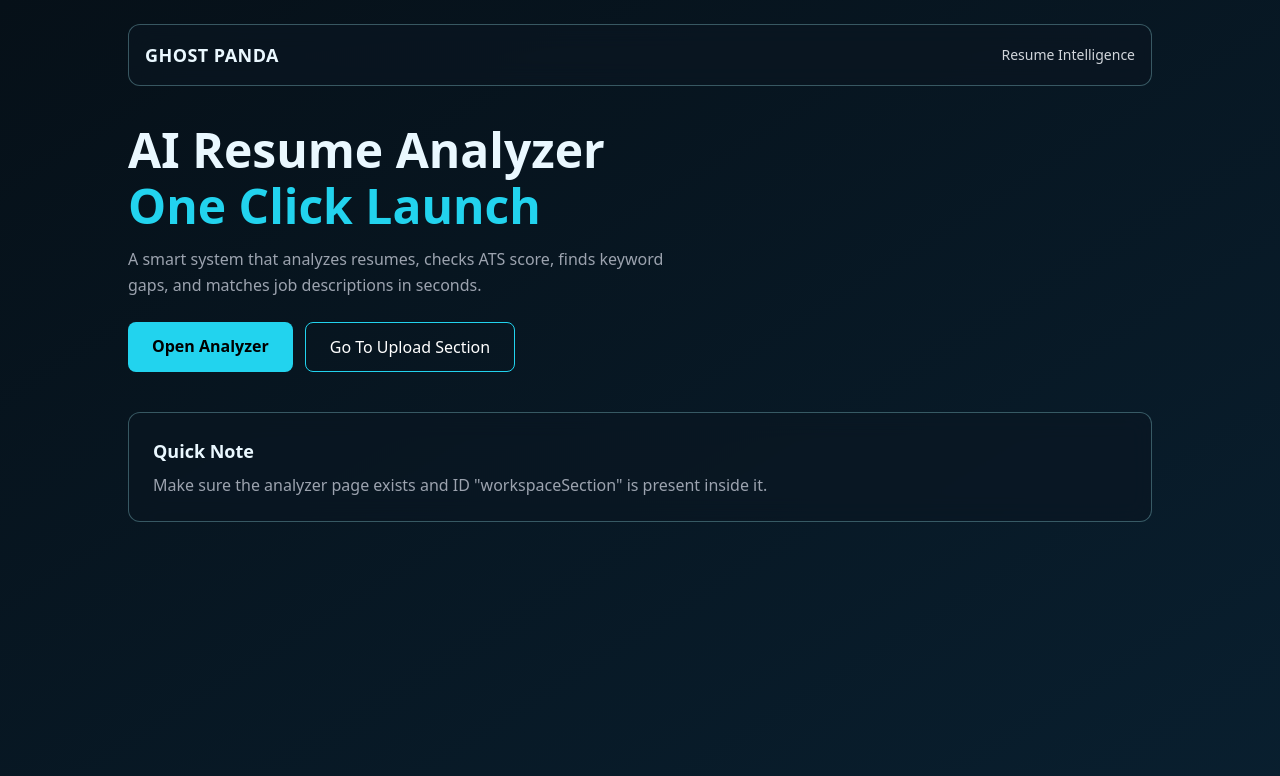
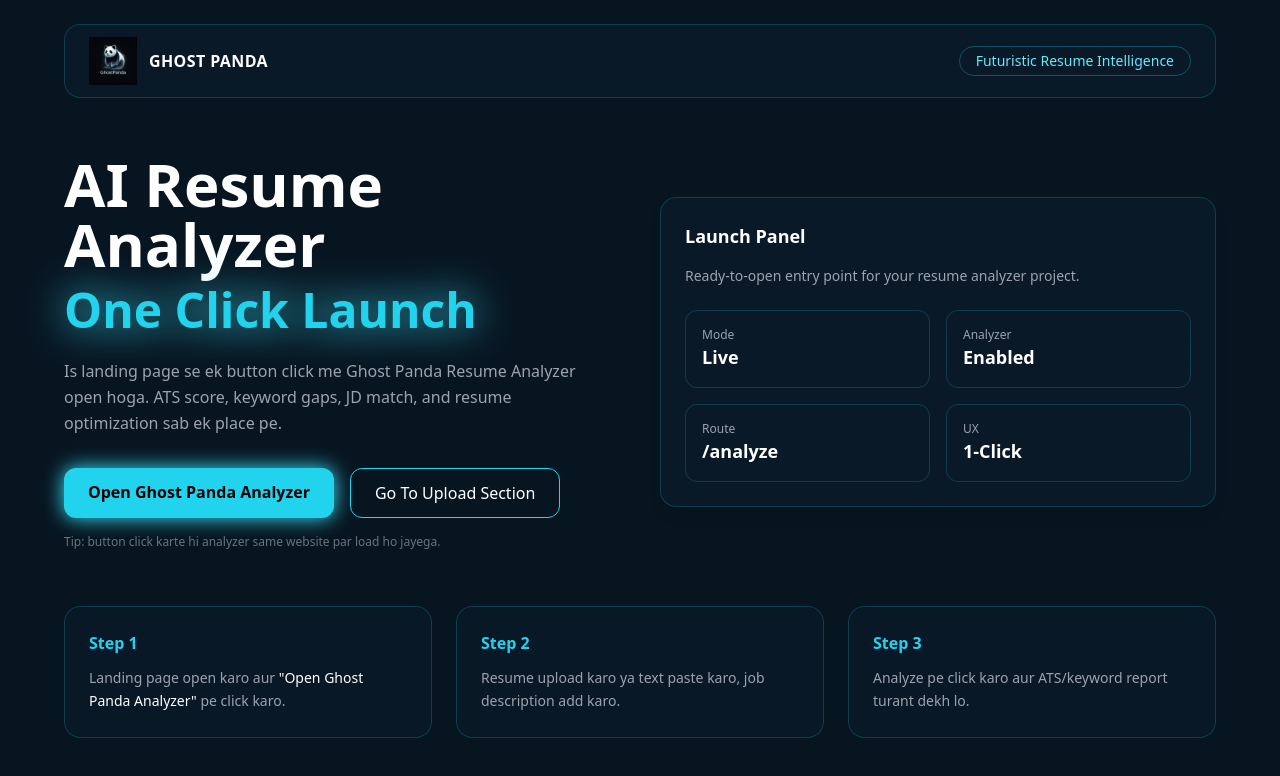
Before and after one commit to anaskhan08274-alt/bhostpandayash, a React (Create React App) app: page / in a window 1280 px wide. Shown: the top 776 px of the page. Built offline with nearby package versions, Linux system fonts and the light colour scheme; the HTML template or start-up script is replaced by a standard one.

Commit message:
new commit

```diff
--- a/src/pages/HomePage.js
+++ b/src/pages/HomePage.js
@@ -2,61 +2,144 @@
 
 export default function HomePage() {
   return (
-    <div className="min-h-screen bg-gradient-to-br from-[#061018] to-[#091f2f] text-[#eaf8ff] font-sans px-4 py-6">
+    <div className="min-h-screen bg-[#071521] text-white px-6 py-6">
 
-      <div className="max-w-5xl mx-auto">
+      <div className="max-w-6xl mx-auto">
 
         {/* Navbar */}
-        <nav className="flex justify-between items-center p-4 border border-cyan-200/30 rounded-xl bg-[#0a1622]/70 backdrop-blur-md">
-          <div className="font-bold text-lg tracking-wide">
+        <div className="flex justify-between items-center border border-cyan-400/20 rounded-2xl px-6 py-3 bg-[#0b1c2b]/70 backdrop-blur-md">
+          <div className="flex items-center gap-3">
+            <div className="w-12 h-12 bg-black rounded-lg flex items-center justify-center text-cyan-400 font-bold">
+              <img
+                src="pandaimg.jpeg"
+                class="img-fluid rounded-top"
+                alt=""
+              />
+
+            </div>
+            <span className="font-semibold tracking-wide">
               GHOST PANDA
+            </span>
           </div>
-          <div className="text-sm text-gray-300">
-            Resume Intelligence
+
+          <div className="border border-cyan-400/30 px-4 py-1 rounded-full text-sm text-cyan-300">
+            Futuristic Resume Intelligence
           </div>
-        </nav>
+        </div>
 
         {/* Hero Section */}
-        <section className="mt-10">
-          <h1 className="text-4xl md:text-5xl font-bold leading-tight">
-            AI Resume Analyzer
-            <span className="block text-cyan-400 mt-2">
-              One Click Launch
-            </span>
+        <div className="grid md:grid-cols-2 gap-10 mt-14 items-center">
+
+          {/* LEFT */}
+          <div>
+            <h1 className="text-5xl md:text-6xl font-bold leading-tight">
+              AI Resume <br /> Analyzer
             </h1>
 
-          <p className="text-gray-400 mt-4 max-w-xl leading-relaxed">
-            A smart system that analyzes resumes, checks ATS score,
-            finds keyword gaps, and matches job descriptions in seconds.
+            <h2 className="text-4xl md:text-5xl font-bold mt-3 text-cyan-400 drop-shadow-[0_0_20px_#3ee8ff]">
+              One Click Launch
+            </h2>
+
+            <p className="text-gray-400 mt-6 max-w-lg leading-relaxed">
+              Is landing page se ek button click me Ghost Panda Resume Analyzer
+              open hoga. ATS score, keyword gaps, JD match, and resume optimization
+              sab ek place pe.
             </p>
 
-          <div className="mt-6 flex flex-wrap gap-3">
+            {/* Buttons */}
+            <div className="flex gap-4 mt-8 flex-wrap">
               <Link
                 to="/analyze"
-              className="px-6 py-3 rounded-lg bg-cyan-400 text-black font-semibold hover:bg-cyan-300 transition"
+                className="bg-cyan-400 text-black px-6 py-3 rounded-xl font-semibold hover:bg-cyan-300 transition shadow-[0_0_20px_#3ee8ff]"
               >
-              Open Analyzer
+                Open Ghost Panda Analyzer
               </Link>
 
               <Link
                 to="/analyze#workspaceSection"
-              className="px-6 py-3 rounded-lg border border-cyan-400 text-white hover:bg-cyan-400/10 transition"
+                className="border border-cyan-400 px-6 py-3 rounded-xl hover:bg-cyan-400/10 transition"
               >
                 Go To Upload Section
               </Link>
             </div>
-        </section>
 
-        {/* Card */}
-        <section className="mt-10 p-6 border border-cyan-200/30 rounded-xl bg-[#0a1622]/60 backdrop-blur-md">
-          <h3 className="text-lg font-semibold mb-2">
-            Quick Note
+            <p className="text-xs text-gray-500 mt-4">
+              Tip: button click karte hi analyzer same website par load ho jayega.
+            </p>
+          </div>
+
+          {/* RIGHT PANEL */}
+          <div className="bg-[#0b1c2b]/70 border border-cyan-400/20 rounded-2xl p-6 backdrop-blur-md shadow-lg">
+            <h3 className="text-lg font-semibold mb-4">
+              Launch Panel
             </h3>
-          <p className="text-gray-400">
-            Make sure the analyzer page exists and ID
-            "workspaceSection" is present inside it.
+
+            <p className="text-gray-400 text-sm mb-6">
+              Ready-to-open entry point for your resume analyzer project.
             </p>
-        </section>
+
+            <div className="grid grid-cols-2 gap-4">
+
+              <div className="border border-cyan-400/20 rounded-xl p-4">
+                <p className="text-xs text-gray-400">Mode</p>
+                <h4 className="text-lg font-semibold">Live</h4>
+              </div>
+
+              <div className="border border-cyan-400/20 rounded-xl p-4">
+                <p className="text-xs text-gray-400">Analyzer</p>
+                <h4 className="text-lg font-semibold">Enabled</h4>
+              </div>
+
+              <div className="border border-cyan-400/20 rounded-xl p-4">
+                <p className="text-xs text-gray-400">Route</p>
+                <h4 className="text-lg font-semibold">/analyze</h4>
+              </div>
+
+              <div className="border border-cyan-400/20 rounded-xl p-4">
+                <p className="text-xs text-gray-400">UX</p>
+                <h4 className="text-lg font-semibold">1-Click</h4>
+              </div>
+
+            </div>
+          </div>
+
+        </div>
+
+        {/* STEPS SECTION (Niche ke cards) */}
+        <div className="grid md:grid-cols-3 gap-6 mt-14">
+
+          {/* Step 1 */}
+          <div className="border border-cyan-400/20 rounded-2xl p-6 bg-[#0b1c2b]/60 backdrop-blur-md">
+            <h3 className="text-cyan-400 font-semibold mb-3">
+              Step 1
+            </h3>
+            <p className="text-gray-400 text-sm leading-relaxed">
+              Landing page open karo aur <span className="text-white">"Open Ghost Panda Analyzer"</span> pe click karo.
+            </p>
+          </div>
+
+          {/* Step 2 */}
+          <div className="border border-cyan-400/20 rounded-2xl p-6 bg-[#0b1c2b]/60 backdrop-blur-md">
+            <h3 className="text-cyan-400 font-semibold mb-3">
+              Step 2
+            </h3>
+            <p className="text-gray-400 text-sm leading-relaxed">
+              Resume upload karo ya text paste karo, job description add karo.
+            </p>
+          </div>
+
+          {/* Step 3 */}
+          <div className="border border-cyan-400/20 rounded-2xl p-6 bg-[#0b1c2b]/60 backdrop-blur-md">
+            <h3 className="text-cyan-400 font-semibold mb-3">
+              Step 3
+            </h3>
+            <p className="text-gray-400 text-sm leading-relaxed">
+              Analyze pe click karo aur ATS/keyword report turant dekh lo.
+            </p>
+          </div>
+
+        </div>
+
       </div>
     </div>
   );
```
Also changed, not shown: public/pandaimg.jpeg (added). Lines whose indentation alone changed are shown as unchanged.
